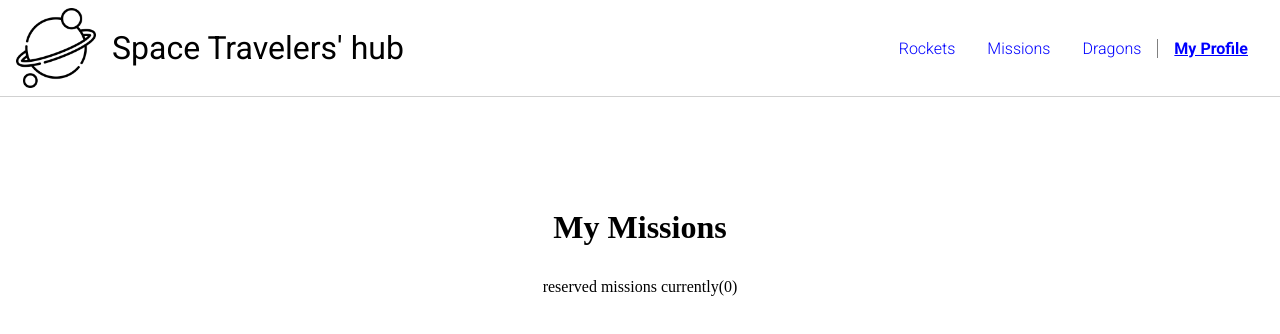
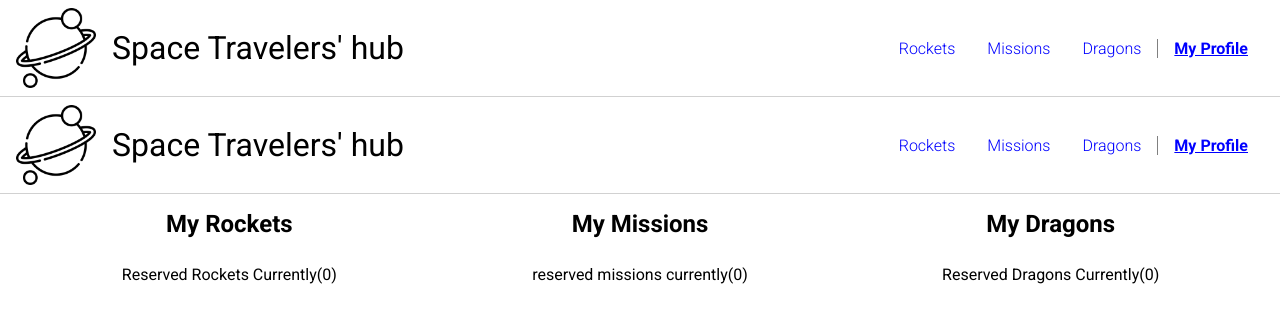
Before and after one commit to KaskMIL/spacex-reservations, a React (Create React App) app: page /profile in a window 1280 px wide. Shown: the top 334 px of the page. Built offline with nearby package versions, Linux system fonts and the light colour scheme.

Commit message:
Fix conflict issue

```diff
--- a/src/components/profile/ProfilePage.js
+++ b/src/components/profile/ProfilePage.js
@@ -1,37 +1,19 @@
 import React from 'react';
-import { useSelector } from 'react-redux';
+import Navigation from '../Navigation/Navigation';
+import MissionProfile from './MissionProfile';
+import RocketStatus from './RocketStatus';
+import DragonProfile from './DragonProfile';
 import './profile.css';
 
 function ProfilePage() {
-  const missionProfile = useSelector((state) => state.missions);
-  const missions = missionProfile;
-  const missionsReserved = missions.filter((data) => data.reserved === true);
-  let missionCounter = 0;
-
-  missions.map((data) => {
-    if (data.reserved) {
-      missionCounter += 1;
-    }
-    return missionCounter;
-  });
   return (
     <div>
-      <div className="profile-sect">
-        <h1 className="header">My Missions</h1>
-        <ul className="missionsBooked">
-          {missionCounter > 0 ? (
-            missionsReserved.map((data) => (
-              <li className="missionLi" key={data.mission_id}>
-                {data.mission_name}
-              </li>
-            ))
-          ) : (
-            <li className="hide" style={{ border: 'none' }}>
-              reserved missions currently(0)
-            </li>
-          )}
-        </ul>
-      </div>
+      <Navigation />
+      <main className="container">
+        <RocketStatus />
+        <MissionProfile />
+        <DragonProfile />
+      </main>
     </div>
   );
 }
--- a/src/components/profile/profile.css
+++ b/src/components/profile/profile.css
@@ -1,20 +1,29 @@
-.profile-sect {
+@import url('https://fonts.googleapis.com/css2?family=Montserrat:wght@100;300;400;500;600;700;800;900&family=Roboto:ital,wght@0,100;0,300;0,400;0,500;0,700;0,900;1,100;1,300;1,400;1,500&display=swap');
+
+.container {
   display: flex;
-  flex-direction: column;
-  text-align: center;
-  padding-top: 7em;
+  align-items: baseline;
+  font-family: 'Roboto', sans-serif;
+  column-gap: 1rem;
+  padding: 1rem 2rem;
 }
 
-.header {
-  font-size: 2em;
-  padding-bottom: 1em;
+.profile-sect {
+  flex-basis: 33.3%;
 }
 
-.missionLi {
-  border: black solid 1px;
-  width: 30%;
-  margin: auto;
+.profile-sect h1 {
+  font-size: 1.5rem;
+  margin-bottom: 0.7rem;
+  text-align: center;
+}
+
+.container ul {
   list-style: none;
-  padding: 1em;
-  font-size: 1.3em;
 }
+
+.container ul li {
+  border: 1px solid grey;
+  padding: 1rem 0;
+  text-align: center;
+}
```
